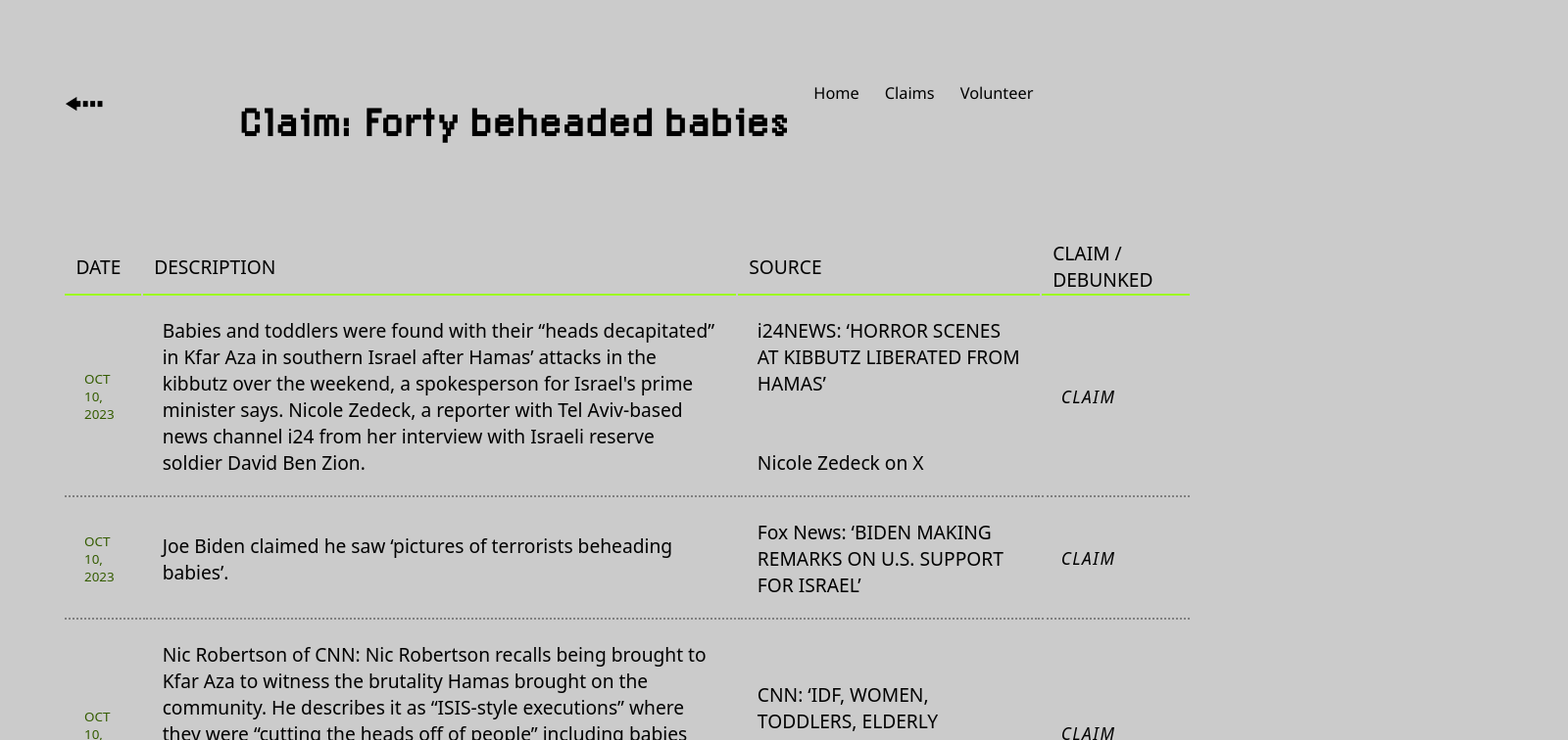
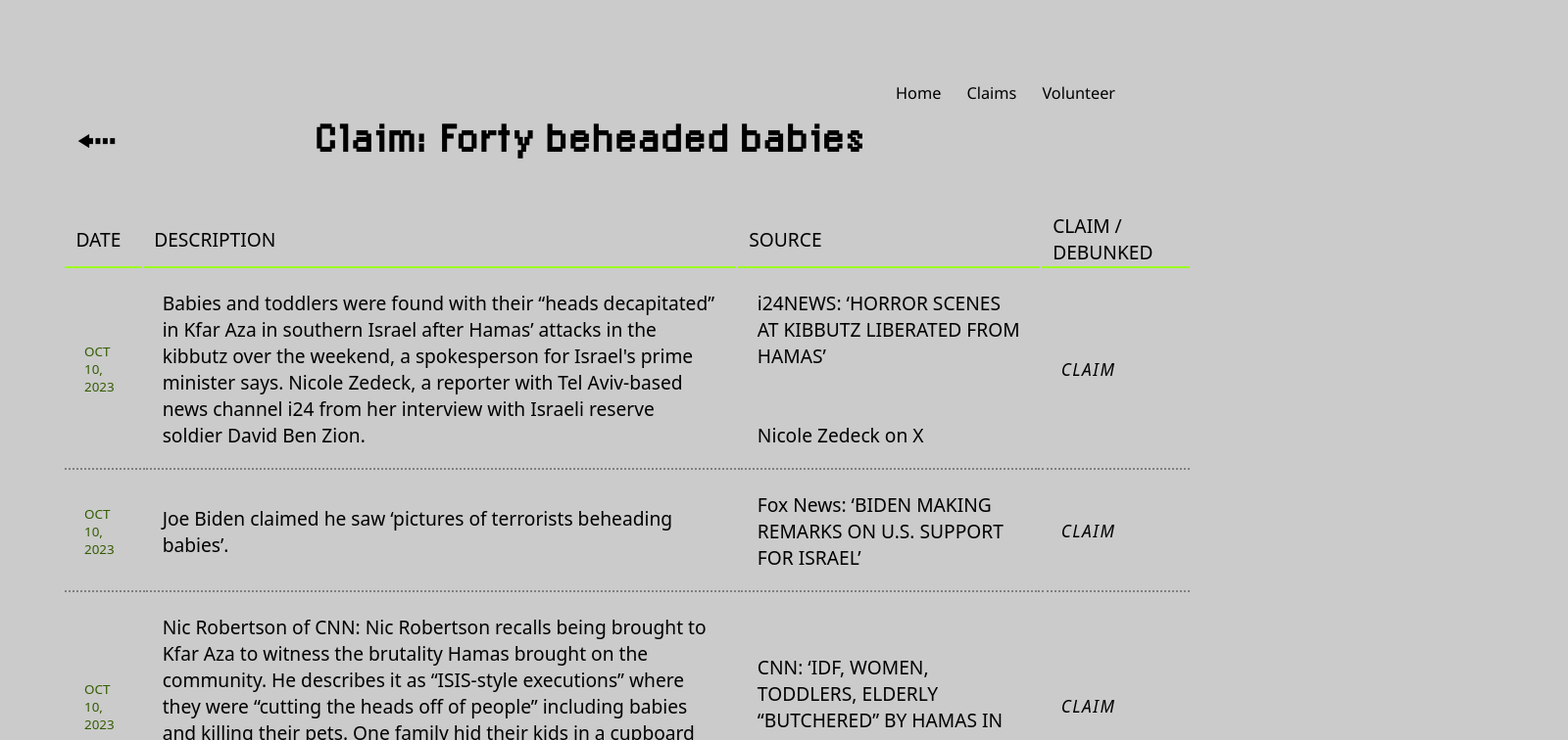
Before and after one commit to tamtzekin/hasbara-tracker, a React (Create React App) app: page /claim-a in a window 1280 px wide. Shown: the top 756 px of the page at 98% size, 1600 px wide, since content can reach past the window. Built offline with nearby package versions, Linux system fonts and the light colour scheme.

Commit message:
neatened up styling of Claim page, + more

```diff
--- a/src/App.css
+++ b/src/App.css
@@ -78,9 +78,9 @@ a::selection {
 }
 
 .navbar {
-  position: fixed;
+  position: absolute;
   top: 10%;
-  right: 17%;
+  left: 70%;
   display: flex;
   list-style-type: none;
 }
--- a/src/components/ClaimA.js
+++ b/src/components/ClaimA.js
@@ -7,8 +7,11 @@ import VideoPlayer from './VideoPlayer';
 const ClaimA = () => {
     return (
     <>
+        <span class="header-container">
             <Link to="/claims"><div className="arrow">⭪</div></Link>
-      <h1 class="claim-heading">Claim: Forty beheaded babies</h1>
+            <h1>Claim: Forty beheaded babies</h1>
+            </span>
+
         <span class="table-container">
             <table>
                 <thead>
@@ -26,6 +29,7 @@ const ClaimA = () => {
                         <td>Babies and toddlers were found with their “heads decapitated” in Kfar Aza in southern Israel after Hamas’ attacks in the kibbutz over the weekend, a spokesperson for Israel's prime minister says. Nicole Zedeck, a reporter with Tel Aviv-based news channel i24 from her interview with Israeli reserve soldier David Ben Zion.</td>
 
                         <td><VideoPlayer videoLink="/files/i24NEWS_10Oct.mp4"><a href="#">i24NEWS: ‘HORROR SCENES AT KIBBUTZ LIBERATED FROM HAMAS’</a></VideoPlayer><br />
+
                         <br /><a href="https://archive.ph/AhYIH" target="_blank" rel="noreferrer">Nicole Zedeck on X</a></td>
 
                         <td><div class="claim">CLAIM</div></td>
@@ -33,8 +37,11 @@ const ClaimA = () => {
 
                     <tr>
                         <td><div class="date">OCT 10, 2023</div></td>
+
                         <td>Joe Biden claimed he saw ‘pictures of terrorists beheading babies’.</td>
+
                         <td><VideoPlayer videoLink="/files/Fox_Biden_10Oct.mp4"><a href="#">Fox News: ‘BIDEN MAKING REMARKS ON U.S. SUPPORT FOR ISRAEL’</a></VideoPlayer></td>
+
                         <td><div class="claim">CLAIM</div></td>
                     </tr>
 
--- a/src/components/ClaimPage.css
+++ b/src/components/ClaimPage.css
@@ -18,10 +18,6 @@ a:hover {
     letter-spacing: 1.5px;
 }
 
-.claim-heading {
-  left: 19%;
-}
-
 .context {
   font-size: 0.9em;
 }
@@ -33,7 +29,7 @@ a:hover {
 }
 
 .table-container {
-  top: 80px;
+  top: 150px;
   position: relative;
 }
 
@@ -192,6 +188,7 @@ body {
 .arrow {
   font-size: 3em;
   text-decoration: none;
+  padding-top: 25px;
 }
 
 .arrow:hover {
--- a/src/components/NavBar.js
+++ b/src/components/NavBar.js
@@ -4,7 +4,7 @@ import '../App.css';
 
 const NavBar= () =>{
   return (
-    <span class="header-container">
+
   <div class="navbar">
     <li>
       <Link to="/homepage">Home</Link>
@@ -18,7 +18,6 @@ const NavBar= () =>{
         <Link to="/volunteer">Volunteer</Link>
     </li>
   </div>
-  </span>
   );
 }
 export default NavBar;
```
Lines whose indentation alone changed are shown as unchanged.
